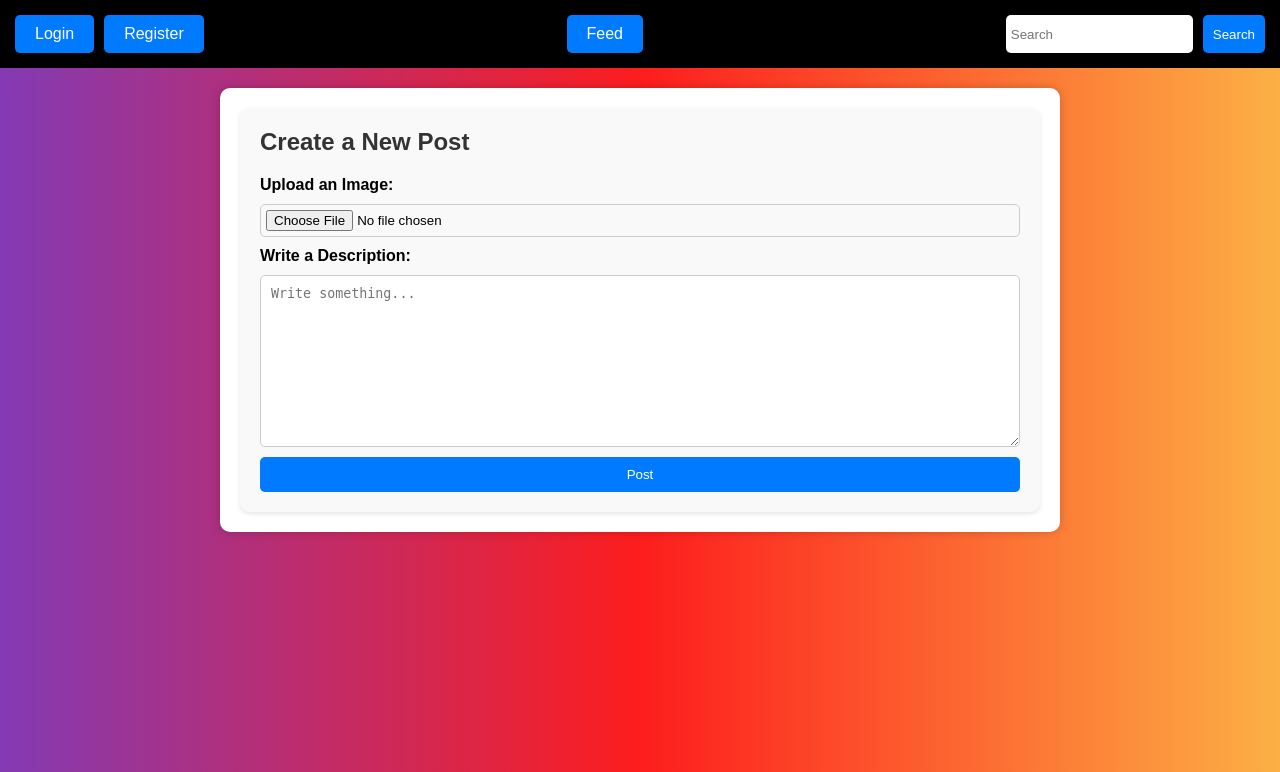
After one commit to drakoRRR/Blog_Website, a Django app: page /create_post/ in a window 1280 px wide. The commit adds this page. Shown: the top 772 px of the page. Run offline with Django 4.2, Linux system fonts and the light colour scheme; parts of the project's set-up code (start-up, migrations or seed data) failed here and were passed over.

Commit message:
added creating post logic

```diff
--- /dev/null
+++ b/blog/forms.py
@@ -0,0 +1,14 @@
+from django import forms
+
+from blog.models import Post
+
+
+class CreatePostForm(forms.ModelForm):
+    image = forms.ImageField(widget=forms.FileInput(), required=False)
+    description = forms.CharField(widget=forms.Textarea(attrs={
+        'placeholder': 'Write something...',
+    }))
+
+    class Meta:
+        model = Post
+        fields = ('image', 'description')
--- /dev/null
+++ b/blog/templates/blog/add_post_page.html
@@ -0,0 +1,28 @@
+{% extends 'blog/base_page.html' %}
+{% load static %}
+
+{% block title %}
+    <title>Feed Page</title>
+{% endblock %}
+
+{% block css %}
+    <link rel="stylesheet" href="{% static 'blog/css/add_post_style.css' %}">
+{% endblock %}
+
+{% block content %}
+<div class="container">
+    <div class="new-post-form">
+        <h2>Create a New Post</h2>
+        <form action="{% url 'blog:create_post' %}" method="post" enctype="multipart/form-data">
+            {% csrf_token %}
+            <label for="{{ form.image.id_for_label }}">Upload an Image:</label>
+            {{ form.image }}
+
+            <label for="{{ form.description.id_for_label }}">Write a Description:</label>
+            {{ form.description }}
+
+            <button type="submit">Post</button>
+        </form>
+    </div>
+</div>
+{% endblock %}
--- a/blog/templates/blog/base_page.html
+++ b/blog/templates/blog/base_page.html
@@ -13,7 +13,7 @@
     <div class="right-nav">
         {% if user.is_authenticated %}
             <a href="{% url 'users:logout' %}">Logout</a>
-            <a href="{% url 'users:profile' user.id %}">Profile</a>
+            <a href="{% url 'blog:create_post' %}">Create Post</a>
         {% else %}
             <a href="{% url 'users:login' %}">Login</a>
             <a href="{% url 'users:register' %}">Register</a>
--- a/blog/urls.py
+++ b/blog/urls.py
@@ -1,5 +1,5 @@
 from django.urls import path
-from .views import FeedView, like_view
+from .views import FeedView, like_view, CreatePostView
 
 app_name = 'blog'
 
@@ -7,4 +7,5 @@ urlpatterns = [
     path('feed/', FeedView.as_view(), name='feed'),
     path('post/<int:post_id>/', FeedView.as_view(), name='feed_page_with_pk'),
     path('like/<int:post_id>/', like_view, name='like_post'),
+    path('create_post/', CreatePostView.as_view(), name='create_post'),
 ]
--- a/blog/views.py
+++ b/blog/views.py
@@ -1,7 +1,9 @@
 from django.http import HttpResponseRedirect
 from django.shortcuts import render, get_object_or_404, redirect
+from django.urls import reverse_lazy
 from django.views.generic import TemplateView, ListView, CreateView
 
+from blog.forms import CreatePostForm
 from blog.models import Post, Comment
 from common.views import CommentFormMixin
 from users.forms import CommentForm
@@ -18,6 +20,22 @@ class FeedView(CommentFormMixin, ListView):
         return context
 
 
+class CreatePostView(CreateView):
+    model = Post
+    form_class = CreatePostForm
+    template_name = 'blog/add_post_page.html'
+    success_url = reverse_lazy('blog:feed')
+
+    def post(self, request, *args, **kwargs):
+        form = CreatePostForm(request.POST, request.FILES)
+        if form.is_valid():
+            blog_post = form.save(commit=False)
+            blog_post.author = request.user
+            blog_post.save()
+            return redirect('blog:feed')
+        return self.get(request, *args, **kwargs)
+
+
 def like_view(request, post_id):
     post = get_object_or_404(Post, id=post_id)
     if post.likes.filter(id=request.user.id).exists():
--- /dev/null
+++ b/static/blog/css/add_post_style.css
@@ -0,0 +1,136 @@
+body {
+    font-family: Arial, sans-serif;
+    background: rgb(131,58,180);
+    background: linear-gradient(90deg, rgba(131,58,180,1) 0%, rgba(253,29,29,1) 50%, rgba(252,176,69,1) 100%);
+    margin: 0;
+    padding: 0;
+}
+
+.navbar {
+    background-color: black;
+    color: white;
+    padding: 15px; /* Increased padding for a bigger navbar */
+    display: flex;
+    justify-content: space-between;
+}
+
+.navbar a {
+    text-decoration: none;
+    color: white;
+    background-color: #007bff;
+    padding: 10px 20px; /* Adjust the padding for buttons */
+    margin-right: 10px;
+    border-radius: 5px;
+    transition: background-color 0.3s; /* Add transition for smooth hover effect */
+}
+
+.navbar .right-nav {
+    text-align: right;
+    display: flex;
+}
+
+.navbar .center-nav {
+    display: flex;
+}
+
+.navbar .center-nav a {
+    text-decoration: none;
+    color: white;
+    padding: 10px 20px;
+    border-radius: 5px;
+    transition: background-color 0.3s;
+}
+
+.navbar .center-nav a:hover {
+    background-color: #0056b3;
+}
+
+.navbar a:hover {
+    background-color: #0056b3;
+}
+
+.search-box {
+    display: flex;
+}
+
+.search-box input[type="text"] {
+    padding: 5px;
+    border: none;
+    border-radius: 5px;
+    margin-right: 10px;
+}
+
+.search-box button {
+    background-color: #007bff;
+    color: #fff;
+    border: none;
+    border-radius: 5px;
+    padding: 5px 10px;
+    cursor: pointer;
+    transition: background-color 0.3s;
+}
+
+.search-box button:hover {
+    background-color: #0056b3;
+}
+
+.container {
+    max-width: 800px;
+    margin: 20px auto;
+    background-color: #fff;
+    padding: 20px;
+    border-radius: 10px;
+    box-shadow: 0 0 10px rgba(0, 0, 0, 0.2);
+    text-align: center;
+}
+
+.new-post-form {
+    background-color: #f9f9f9;
+    padding: 20px;
+    border-radius: 10px;
+    box-shadow: 0 2px 5px rgba(0, 0, 0, 0.1);
+    text-align: left;
+}
+
+h2 {
+    margin-top: 0;
+    font-size: 24px;
+    color: #333;
+}
+
+form {
+    display: flex;
+    flex-direction: column;
+    gap: 10px;
+}
+
+label {
+    font-weight: bold;
+}
+
+input[type="file"] {
+    border: 1px solid #ccc;
+    border-radius: 5px;
+    padding: 5px;
+}
+
+textarea {
+    border: 1px solid #ccc;
+    border-radius: 5px;
+    padding: 10px;
+    min-height: 100px;
+}
+
+button {
+    background-color: #007bff;
+    color: #fff;
+    border: none;
+    border-radius: 5px;
+    padding: 10px;
+    cursor: pointer;
+    transition: background-color 0.3s;
+}
+
+button:hover {
+    background-color: #0056b3;
+}
```
